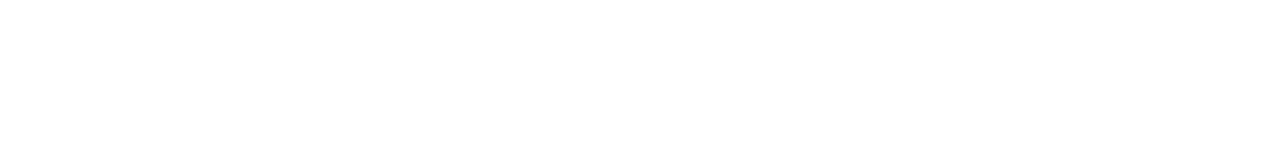
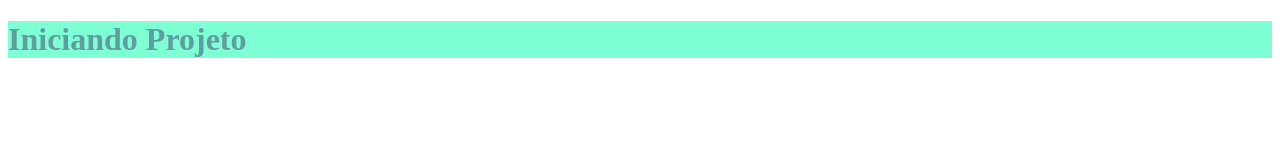
Before and after one commit to BeatrizBomfim09/segundo-teste-git, a plain HTML site: page index.html in a window 1280 px wide. Drawn offline with Linux system fonts and the light colour scheme.

Commit message:
Adicionado título e estilização

```diff
--- a/index.html
+++ b/index.html
@@ -7,6 +7,11 @@
 </head>
 <link rel="stylesheet" href="style.css">
 <body>
+<h1>Iniciando Projeto</h1>
+
+
+
+
     <script src="script.js"></script>
 </body>
 </html>
--- a/style.css
+++ b/style.css
@@ -0,0 +1,4 @@
+h1{
+    background-color: aquamarine;
+    color: cadetblue;
+}
```
